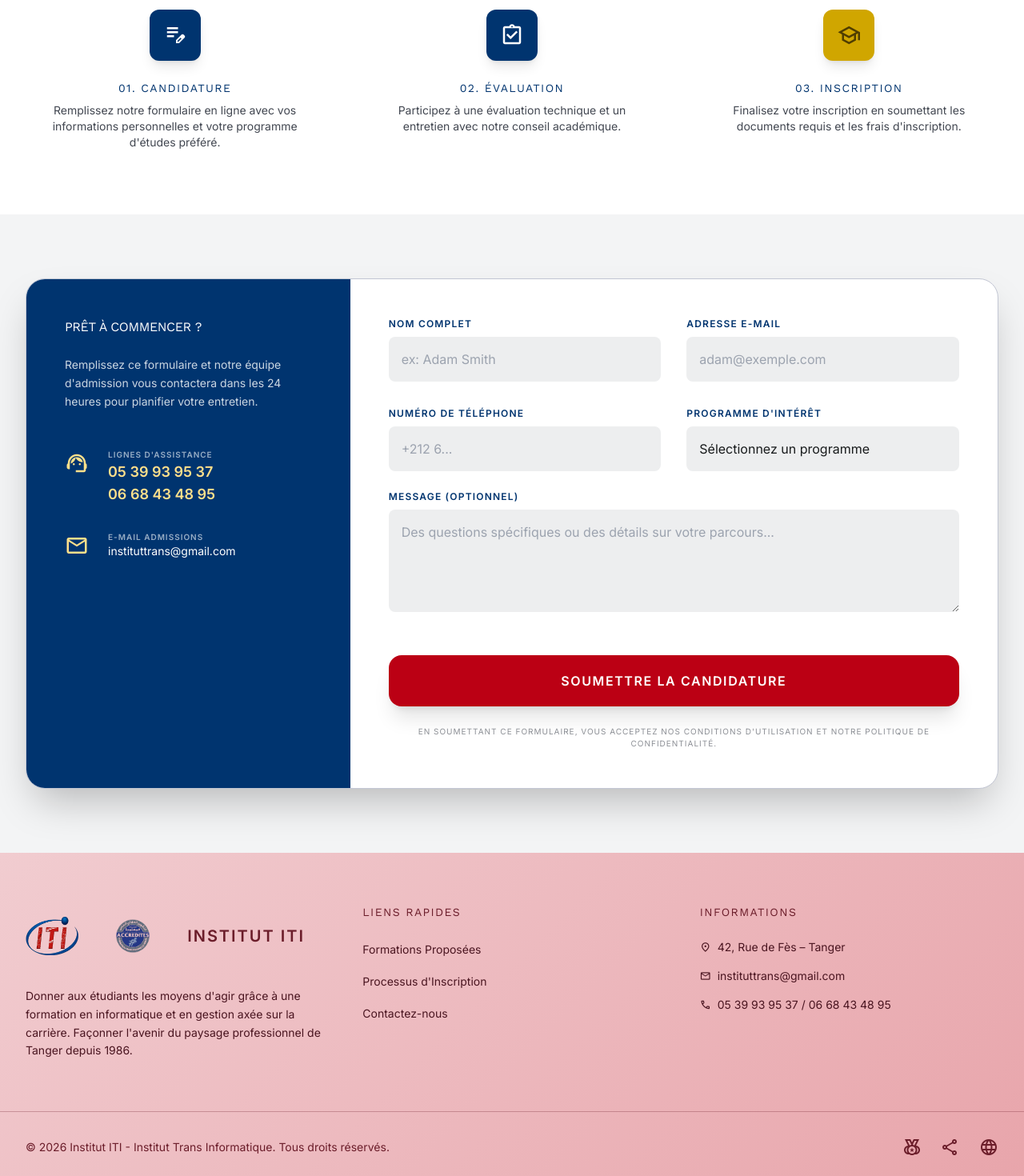
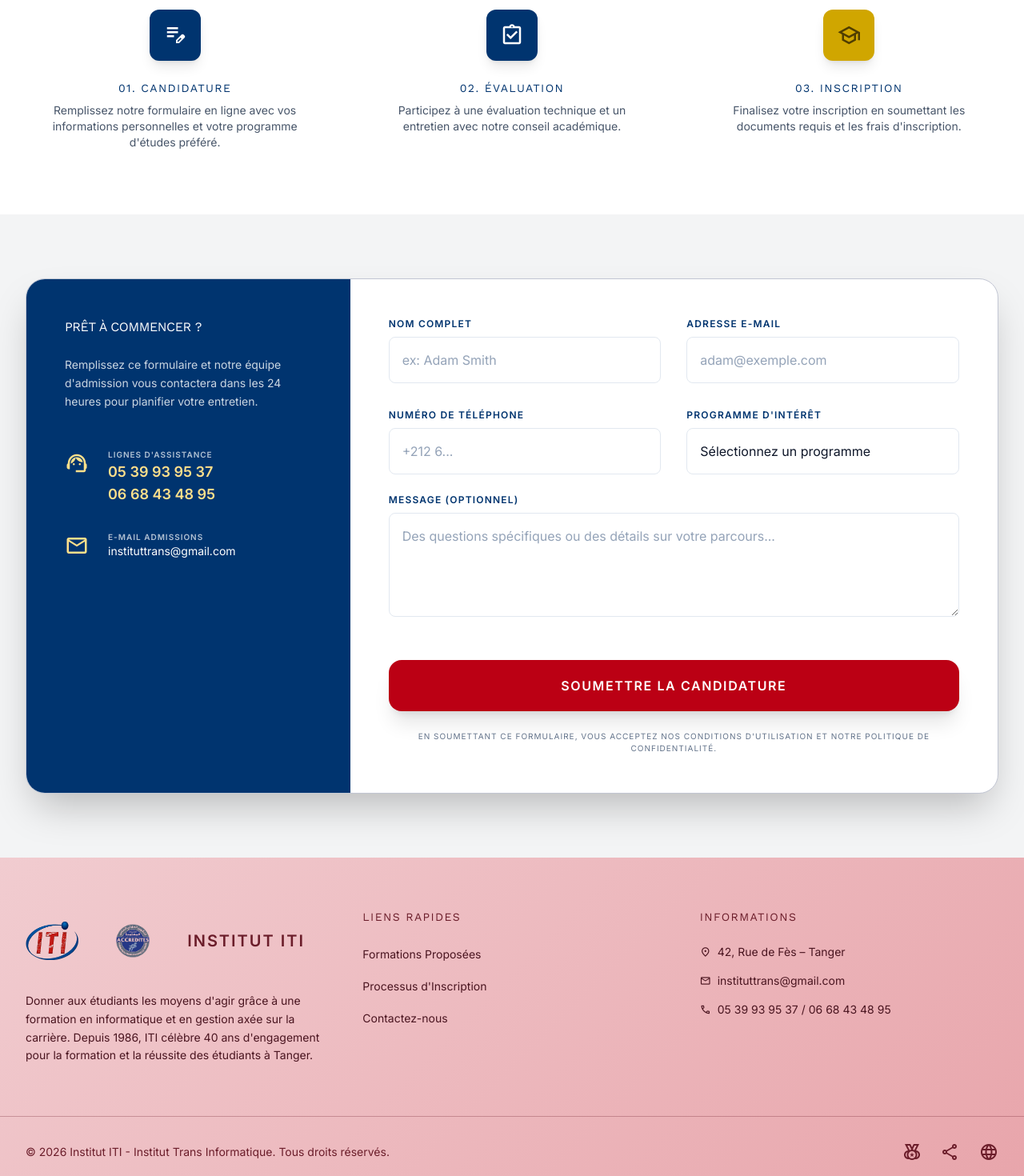
Before and after one commit to mesbahimohammedyassirsolicode-star/ITI-INFO, a React (Vite) app: page /inscription in a window 1280 px wide. Shown: the part 880-2350 px from the top of the page at 80% size. Built offline with nearby package versions, Linux system fonts and the light colour scheme.

Commit message:
feat: fix the 40y

```diff
--- a/src/i18n/locales/en.json
+++ b/src/i18n/locales/en.json
@@ -12,7 +12,7 @@
     "accreditationAlt": "Vocational Training Accreditation"
   },
   "footer": {
-    "about": "Empowering students through career-oriented computer science and management training. Shaping the future of Tangier's professional landscape since 1986.",
+    "about": "Empowering students through career-oriented computer science and management training. Since 1986, ITI celebrates 40 years of commitment to student training and success in Tangier.",
     "quickLinks": "Quick Links",
     "proposedFormations": "Offered Programs",
     "registrationProcess": "Registration Process",
@@ -32,7 +32,7 @@
     "about": {
       "yearsLabel": "Years of Excellence",
       "title": "Building Excellence Since 1986",
-      "paragraph1": "Founded in 1986 in the heart of Tangier, ITI Institute (Institut Trans Informatique) has established itself as a cornerstone of technical education in Northern Morocco. Our mission is to provide high-quality vocational training tailored to the evolving demands of the job market.",
+      "paragraph1": "Founded in 1986 in the heart of Tangier, ITI Institute (Institut Trans Informatique) has established itself as a cornerstone of technical education in Northern Morocco, celebrating 40 years of experience in training and student development in 2026. Our mission is to provide high-quality vocational training tailored to the evolving demands of the job market.",
       "paragraph2": "We are proud to offer a structured learning environment where practical skills meet theoretical rigor, ensuring our graduates are ready for successful careers.",
       "item1Title": "Accredited Diplomas",
       "item1Desc": "State-recognized since 1992",
@@ -41,7 +41,7 @@
       "item3Title": "Career Support",
       "item3Desc": "Guidance towards employment",
       "item4Title": "Excellence",
-      "item4Desc": "38+ years of pedagogical expertise"
+      "item4Desc": "40 years of pedagogical expertise"
     },
     "programsPreview": {
       "title": "Our Academic Programs",
--- a/src/i18n/locales/fr.json
+++ b/src/i18n/locales/fr.json
@@ -12,7 +12,7 @@
     "accreditationAlt": "Accréditation Formation Professionnelle"
   },
   "footer": {
-    "about": "Donner aux étudiants les moyens d'agir grâce à une formation en informatique et en gestion axée sur la carrière. Façonner l'avenir du paysage professionnel de Tanger depuis 1986.",
+    "about": "Donner aux étudiants les moyens d'agir grâce à une formation en informatique et en gestion axée sur la carrière. Depuis 1986, ITI célèbre 40 ans d'engagement pour la formation et la réussite des étudiants à Tanger.",
     "quickLinks": "Liens Rapides",
     "proposedFormations": "Formations Proposées",
     "registrationProcess": "Processus d'Inscription",
@@ -32,7 +32,7 @@
     "about": {
       "yearsLabel": "Ans d'Excellence",
       "title": "Bâtir l'excellence depuis 1986",
-      "paragraph1": "Fondée en 1986 au cœur de Tanger, l'Institut ITI (Institut Trans Informatique) s'est imposée comme une pierre angulaire de l'enseignement technique dans le Nord du Maroc. Notre mission est de fournir une formation professionnelle de haute qualité qui répond aux exigences évolutives du marché de l'emploi.",
+      "paragraph1": "Fondée en 1986 au cœur de Tanger, l'Institut ITI (Institut Trans Informatique) s'est imposée comme une pierre angulaire de l'enseignement technique dans le Nord du Maroc, célébrant en 2026 ses 40 années d'expérience dans la formation et l'accompagnement de ses étudiants. Notre mission est de fournir une formation professionnelle de haute qualité qui répond aux exigences évolutives du marché de l'emploi.",
       "paragraph2": "Nous sommes fiers d'offrir un environnement d'apprentissage structuré où les compétences pratiques rencontrent la rigueur théorique, garantissant que nos diplômés sont prêts pour une carrière réussie.",
       "item1Title": "Diplômes Accrédités",
       "item1Desc": "Reconnus par l'État depuis 1992",
@@ -41,7 +41,7 @@
       "item3Title": "Insertion Pro",
       "item3Desc": "Accompagnement vers l'emploi",
       "item4Title": "Excellence",
-      "item4Desc": "38+ ans d'expérience pédagogique"
+      "item4Desc": "40 ans d'expérience pédagogique"
     },
     "programsPreview": {
       "title": "Nos Programmes Académiques",
--- a/src/pages/Home.jsx
+++ b/src/pages/Home.jsx
@@ -101,7 +101,7 @@ const Home = () => {
                 viewport={{ once: true, amount: 0.25 }}
               />
               <div className="absolute -bottom-6 -right-6 glass-card p-6 rounded-xl shadow-lg border-l-4 border-secondary">
-                <p className="text-secondary font-headline-xl mb-0"><AnimatedCounter value={38} suffix="+" /></p>
+                <p className="text-secondary font-headline-xl mb-0"><AnimatedCounter value={40} suffix="+" /></p>
                 <p className="text-on-surface-variant font-label-md uppercase tracking-widest text-[10px]">{t('home.about.yearsLabel')}</p>
               </div>
             </div>
--- a/src/pages/Inscription.jsx
+++ b/src/pages/Inscription.jsx
@@ -76,7 +76,7 @@ const Inscription = () => {
   ];
 
   return (
-    <div className="bg-surface min-h-screen">
+    <div className="bg-surface min-h-screen dark:bg-slate-900">
       {/* Hero Header */}
       <motion.header
         className="relative bg-primary py-12 md:py-24 overflow-hidden"
@@ -93,7 +93,7 @@ const Inscription = () => {
             <h1 className="text-2xl sm:text-3xl md:text-5xl font-bold text-white">
               {t('inscription.heroTitle')} <span className="text-tertiary-fixed">{t('inscription.heroTitleHighlight')}</span>
             </h1>
-            <p className="text-sm sm:text-base max-w-lg opacity-90">
+            <p className="text-sm sm:text-base max-w-lg text-white/90">
               {t('inscription.heroSubtitle')}
             </p>
           </div>
@@ -115,7 +115,7 @@ const Inscription = () => {
 
       {/* Process Stepper */}
       <motion.section
-        className="py-12 md:py-20 bg-surface-container-lowest"
+        className="py-12 md:py-20 bg-surface-container-lowest dark:bg-slate-900"
         variants={fadeUp}
         initial="hidden"
         whileInView="show"
@@ -123,7 +123,7 @@ const Inscription = () => {
       >
         <div className="max-w-7xl mx-auto px-6 md:px-8">
           <div className="text-center mb-10 md:mb-16">
-            <h2 className="font-headline-lg text-primary">{t('inscription.processTitle')}</h2>
+            <h2 className="font-headline-lg text-primary dark:text-white">{t('inscription.processTitle')}</h2>
             <div className="w-24 h-1 bg-tertiary mx-auto mt-4"></div>
           </div>
           <motion.div
@@ -138,8 +138,8 @@ const Inscription = () => {
                 <div className={`w-16 h-16 rounded-full flex items-center justify-center mb-6 shadow-lg transition-all duration-300 ${index === 2 ? 'bg-tertiary-container text-on-tertiary-container' : 'bg-primary text-white group-hover:bg-secondary'}`}>
                   <span className="material-symbols-outlined text-3xl">{step.icon}</span>
                 </div>
-                <h3 className="font-headline-md text-primary mb-2 uppercase text-sm tracking-widest">{step.num}. {step.title}</h3>
-                <p className="text-on-surface-variant text-sm">{step.desc}</p>
+                <h3 className="font-headline-md text-primary mb-2 uppercase text-sm tracking-widest dark:text-white">{step.num}. {step.title}</h3>
+                <p className="text-slate-600 text-sm dark:text-slate-300">{step.desc}</p>
               </motion.div>
             ))}
           </motion.div>
@@ -148,7 +148,7 @@ const Inscription = () => {
 
       {/* Application Form */}
       <motion.section
-        className="py-12 md:py-20 bg-surface-container-low"
+        className="py-12 md:py-20 bg-surface-container-low dark:bg-slate-800"
         id="form"
         variants={fadeUp}
         initial="hidden"
@@ -156,7 +156,7 @@ const Inscription = () => {
         viewport={{ once: true, amount: 0.1 }}
       >
         <div className="max-w-7xl mx-auto px-6 md:px-8">
-          <div className="flex flex-col lg:flex-row bg-white rounded-3xl overflow-hidden shadow-2xl border border-outline-variant">
+          <div className="flex flex-col lg:flex-row bg-white rounded-3xl overflow-hidden shadow-2xl border border-outline-variant dark:bg-slate-900 dark:border-slate-700">
             {/* Left: Info */}
             <div className="lg:w-1/3 bg-primary p-8 md:p-12 text-white">
               <h2 className="font-headline-md mb-6 uppercase tracking-tight">{t('inscription.readyTitle')}</h2>
@@ -165,7 +165,7 @@ const Inscription = () => {
                 <div className="flex gap-6">
                   <span className="material-symbols-outlined text-tertiary-fixed text-3xl">support_agent</span>
                   <div>
-                    <p className="font-bold uppercase text-[10px] tracking-widest opacity-60">{t('inscription.helpline')}</p>
+                    <p className="font-bold uppercase text-[10px] tracking-widest text-white/70">{t('inscription.helpline')}</p>
                     <p className="text-lg font-black text-tertiary-fixed">05 39 93 95 37</p>
                     <p className="text-lg font-black text-tertiary-fixed">06 68 43 48 95</p>
                   </div>
@@ -173,7 +173,7 @@ const Inscription = () => {
                 <div className="flex gap-6">
                   <span className="material-symbols-outlined text-tertiary-fixed text-3xl">mail</span>
                   <div>
-                    <p className="font-bold uppercase text-[10px] tracking-widest opacity-60">{t('inscription.admissionsEmail')}</p>
+                    <p className="font-bold uppercase text-[10px] tracking-widest text-white/70">{t('inscription.admissionsEmail')}</p>
                     <p className="text-sm font-medium">instituttrans@gmail.com</p>
                   </div>
                 </div>
@@ -182,56 +182,56 @@ const Inscription = () => {
             {/* Right: Form */}
             <div className="lg:w-2/3 p-6 md:p-12">
               {status.message && (
-                <div className={`mb-8 p-4 rounded-xl text-sm font-bold uppercase tracking-widest ${status.type === 'success' ? 'bg-green-100 text-green-700' : 'bg-red-100 text-red-700'}`}>
+                <div className={`mb-8 p-4 rounded-xl text-sm font-bold uppercase tracking-widest ${status.type === 'success' ? 'bg-green-100 text-green-700 dark:bg-green-900/30 dark:text-green-400' : 'bg-red-100 text-red-700 dark:bg-red-900/30 dark:text-red-400'}`}>
                   {status.message}
                 </div>
               )}
               <form onSubmit={handleSubmit} className="space-y-6">
                 <div className="grid grid-cols-1 md:grid-cols-2 gap-8">
                   <div className="space-y-2">
-                    <label className="text-xs font-black text-primary uppercase tracking-widest block">{t('inscription.fullName')}</label>
+                    <label className="text-xs font-black text-primary uppercase tracking-widest block dark:text-slate-100">{t('inscription.fullName')}</label>
                     <input
                       name="name"
                       value={formData.name}
                       onChange={handleChange}
                       required
-                      className="w-full bg-surface-container border-none rounded-xl p-4 focus:ring-2 focus:ring-primary outline-none"
+                      className="w-full bg-white border border-slate-200 rounded-xl p-4 text-slate-900 placeholder:text-slate-400 focus:ring-2 focus:ring-primary/20 focus:border-primary outline-none dark:bg-slate-800 dark:border-slate-600 dark:text-slate-100 dark:placeholder:text-slate-500"
                       placeholder={t('inscription.fullNamePlaceholder')}
                       type="text"
                     />
                   </div>
                   <div className="space-y-2">
-                    <label className="text-xs font-black text-primary uppercase tracking-widest block">{t('inscription.emailAddress')}</label>
+                    <label className="text-xs font-black text-primary uppercase tracking-widest block dark:text-slate-100">{t('inscription.emailAddress')}</label>
                     <input
                       name="email"
                       value={formData.email}
                       onChange={handleChange}
                       required
-                      className="w-full bg-surface-container border-none rounded-xl p-4 focus:ring-2 focus:ring-primary outline-none"
+                      className="w-full bg-white border border-slate-200 rounded-xl p-4 text-slate-900 placeholder:text-slate-400 focus:ring-2 focus:ring-primary/20 focus:border-primary outline-none dark:bg-slate-800 dark:border-slate-600 dark:text-slate-100 dark:placeholder:text-slate-500"
                       placeholder={t('inscription.emailPlaceholder')}
                       type="email"
                     />
                   </div>
                   <div className="space-y-2">
-                    <label className="text-xs font-black text-primary uppercase tracking-widest block">{t('inscription.phoneNumber')}</label>
+                    <label className="text-xs font-black text-primary uppercase tracking-widest block dark:text-slate-100">{t('inscription.phoneNumber')}</label>
                     <input
                       name="phone"
                       value={formData.phone}
                       onChange={handleChange}
                       required
-                      className="w-full bg-surface-container border-none rounded-xl p-4 focus:ring-2 focus:ring-primary outline-none"
+                      className="w-full bg-white border border-slate-200 rounded-xl p-4 text-slate-900 placeholder:text-slate-400 focus:ring-2 focus:ring-primary/20 focus:border-primary outline-none dark:bg-slate-800 dark:border-slate-600 dark:text-slate-100 dark:placeholder:text-slate-500"
                       placeholder={t('inscription.phonePlaceholder')}
                       type="tel"
                     />
                   </div>
                   <div className="space-y-2">
-                    <label className="text-xs font-black text-primary uppercase tracking-widest block">{t('inscription.programOfInterest')}</label>
+                    <label className="text-xs font-black text-primary uppercase tracking-widest block dark:text-slate-100">{t('inscription.programOfInterest')}</label>
                     <select
                       name="formation_id"
                       value={formData.formation_id}
                       onChange={handleChange}
                       required
-                      className="w-full bg-surface-container border-none rounded-xl p-4 focus:ring-2 focus:ring-primary outline-none appearance-none"
+                      className="w-full bg-white border border-slate-200 rounded-xl p-4 text-slate-900 placeholder:text-slate-400 focus:ring-2 focus:ring-primary/20 focus:border-primary outline-none appearance-none dark:bg-slate-800 dark:border-slate-600 dark:text-slate-100"
                     >
                       <option value="">{t('inscription.selectProgram')}</option>
                       {formations.map(f => (
@@ -241,12 +241,12 @@ const Inscription = () => {
                   </div>
                 </div>
                 <div className="space-y-2">
-                  <label className="text-xs font-black text-primary uppercase tracking-widest block">{t('inscription.optionalMessage')}</label>
+                  <label className="text-xs font-black text-primary uppercase tracking-widest block dark:text-slate-100">{t('inscription.optionalMessage')}</label>
                   <textarea
                     name="message"
                     value={formData.message}
                     onChange={handleChange}
-                    className="w-full bg-surface-container border-none rounded-xl p-4 focus:ring-2 focus:ring-primary outline-none"
+                    className="w-full bg-white border border-slate-200 rounded-xl p-4 text-slate-900 placeholder:text-slate-400 focus:ring-2 focus:ring-primary/20 focus:border-primary outline-none dark:bg-slate-800 dark:border-slate-600 dark:text-slate-100 dark:placeholder:text-slate-500"
                     placeholder={t('inscription.messagePlaceholder')}
                     rows="4"
                   ></textarea>
@@ -261,7 +261,7 @@ const Inscription = () => {
                       {loading ? t('inscription.sending') : t('inscription.submitApplication')}
                     </motion.button>
                   </MagneticHover>
-                  <p className="text-center text-[10px] text-on-surface-variant mt-6 uppercase tracking-widest opacity-60">{t('inscription.privacyNotice')}</p>
+                  <p className="text-center text-[10px] text-slate-500 mt-6 uppercase tracking-widest dark:text-slate-400">{t('inscription.privacyNotice')}</p>
                 </div>
               </form>
             </div>
```
